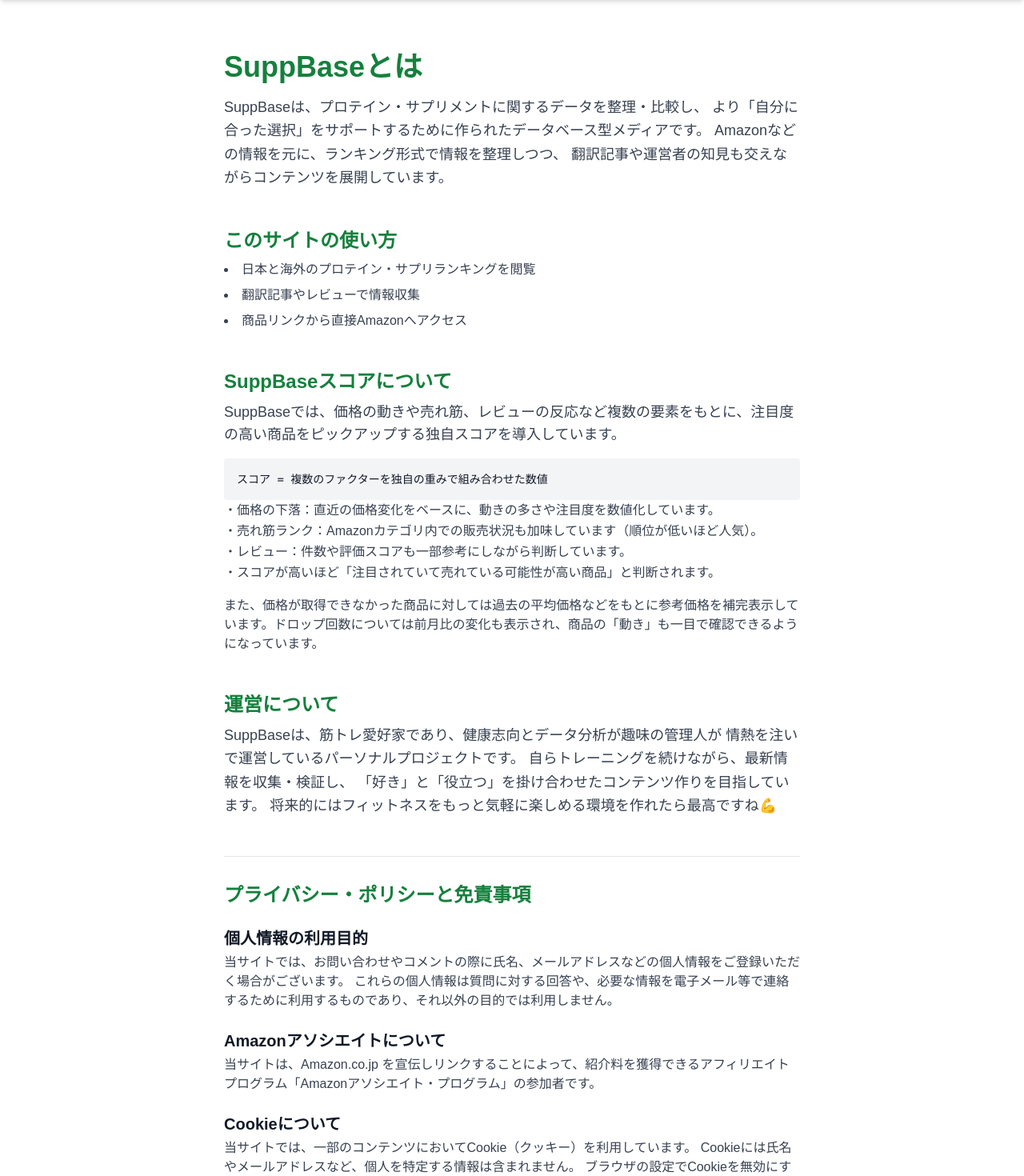
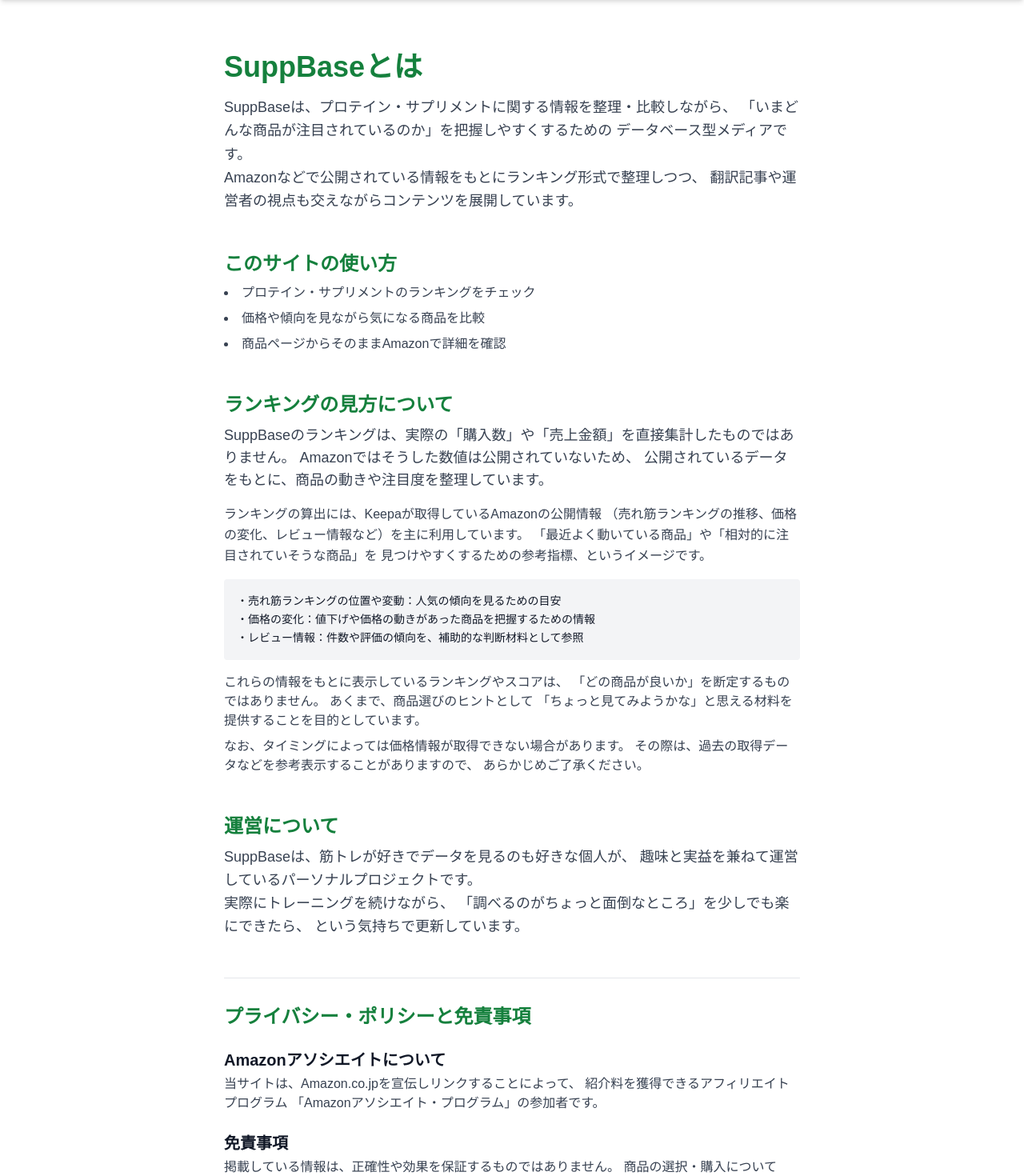
Before and after one commit to creative-center-japan/suppbase, a Next.js app: page /about in a window 1280 px wide. Shown: the part 80-1550 px from the top of the page at 80% size. Built offline with nearby package versions, Linux system fonts and the light colour scheme.

Commit message:
restore ranking api

```diff
--- a/src/app/about/page.tsx
+++ b/src/app/about/page.tsx
@@ -4,77 +4,95 @@
       <section>
         <h1 className="text-4xl font-bold text-green-700 mb-4">SuppBaseとは</h1>
         <p className="text-gray-700 leading-relaxed text-lg">
-          SuppBaseは、プロテイン・サプリメントに関するデータを整理・比較し、
-          より「自分に合った選択」をサポートするために作られたデータベース型メディアです。
-          Amazonなどの情報を元に、ランキング形式で情報を整理しつつ、
-          翻訳記事や運営者の知見も交えながらコンテンツを展開しています。
+          SuppBaseは、プロテイン・サプリメントに関する情報を整理・比較しながら、
+          「いまどんな商品が注目されているのか」を把握しやすくするための
+          データベース型メディアです。
+          <br />
+          Amazonなどで公開されている情報をもとにランキング形式で整理しつつ、
+          翻訳記事や運営者の視点も交えながらコンテンツを展開しています。
         </p>
       </section>
 
       <section>
-        <h2 className="text-2xl font-semibold text-green-700 mb-2">このサイトの使い方</h2>
+        <h2 className="text-2xl font-semibold text-green-700 mb-2">
+          このサイトの使い方
+        </h2>
         <ul className="list-disc list-inside text-gray-700 space-y-2">
-          <li>日本と海外のプロテイン・サプリランキングを閲覧</li>
-          <li>翻訳記事やレビューで情報収集</li>
-          <li>商品リンクから直接Amazonへアクセス</li>
+          <li>プロテイン・サプリメントのランキングをチェック</li>
+          <li>価格や傾向を見ながら気になる商品を比較</li>
+          <li>商品ページからそのままAmazonで詳細を確認</li>
         </ul>
       </section>
 
+      {/* ★ ここから差し替え */}
       <section>
-        <h2 className="text-2xl font-semibold text-green-700 mb-2">SuppBaseスコアについて</h2>
+        <h2 className="text-2xl font-semibold text-green-700 mb-2">
+          ランキングの見方について
+        </h2>
+
         <p className="text-gray-700 mb-4 text-lg">
-          SuppBaseでは、価格の動きや売れ筋、レビューの反応など複数の要素をもとに、注目度の高い商品をピックアップする独自スコアを導入しています。
+          SuppBaseのランキングは、実際の「購入数」や「売上金額」を直接集計したものではありません。
+          Amazonではそうした数値は公開されていないため、
+          公開されているデータをもとに、商品の動きや注目度を整理しています。
         </p>
-        <pre className="bg-gray-100 p-4 rounded text-sm overflow-x-auto">
-スコア = 複数のファクターを独自の重みで組み合わせた数値
-        </pre>
-        <p className="text-gray-700 leading-relaxed">
-          ・価格の下落：直近の価格変化をベースに、動きの多さや注目度を数値化しています。<br />
-          ・売れ筋ランク：Amazonカテゴリ内での販売状況も加味しています（順位が低いほど人気）。<br />
-          ・レビュー：件数や評価スコアも一部参考にしながら判断しています。<br />
-          ・スコアが高いほど「注目されていて売れている可能性が高い商品」と判断されます。
+
+        <p className="text-gray-700 leading-relaxed mb-4">
+          ランキングの算出には、Keepaが取得しているAmazonの公開情報
+          （売れ筋ランキングの推移、価格の変化、レビュー情報など）を主に利用しています。
+          「最近よく動いている商品」や「相対的に注目されていそうな商品」を
+          見つけやすくするための参考指標、というイメージです。
         </p>
+
+        <div className="bg-gray-100 p-4 rounded text-sm leading-relaxed">
+          ・売れ筋ランキングの位置や変動：人気の傾向を見るための目安<br />
+          ・価格の変化：値下げや価格の動きがあった商品を把握するための情報<br />
+          ・レビュー情報：件数や評価の傾向を、補助的な判断材料として参照
+        </div>
+
         <p className="text-gray-700 mt-4">
-          また、価格が取得できなかった商品に対しては過去の平均価格などをもとに参考価格を補完表示しています。ドロップ回数については前月比の変化も表示され、商品の「動き」も一目で確認できるようになっています。
+          これらの情報をもとに表示しているランキングやスコアは、
+          「どの商品が良いか」を断定するものではありません。
+          あくまで、商品選びのヒントとして
+          「ちょっと見てみようかな」と思える材料を提供することを目的としています。
+        </p>
+
+        <p className="text-gray-700 mt-2">
+          なお、タイミングによっては価格情報が取得できない場合があります。
+          その際は、過去の取得データなどを参考表示することがありますので、
+          あらかじめご了承ください。
         </p>
       </section>
+      {/* ★ 差し替えここまで */}
 
       <section>
         <h2 className="text-2xl font-semibold text-green-700 mb-2">運営について</h2>
         <p className="text-gray-700 leading-relaxed text-lg">
-          SuppBaseは、筋トレ愛好家であり、健康志向とデータ分析が趣味の管理人が
-          情熱を注いで運営しているパーソナルプロジェクトです。
-          自らトレーニングを続けながら、最新情報を収集・検証し、
-          「好き」と「役立つ」を掛け合わせたコンテンツ作りを目指しています。
-          将来的にはフィットネスをもっと気軽に楽しめる環境を作れたら最高ですね💪
+          SuppBaseは、筋トレが好きでデータを見るのも好きな個人が、
+          趣味と実益を兼ねて運営しているパーソナルプロジェクトです。
+          <br />
+          実際にトレーニングを続けながら、
+          「調べるのがちょっと面倒なところ」を少しでも楽にできたら、
+          という気持ちで更新しています。
         </p>
       </section>
 
       <section className="mt-10 border-t pt-8">
-        <h2 className="text-2xl font-semibold text-green-700 mb-2">プライバシー・ポリシーと免責事項</h2>
-
-        <h3 className="text-xl font-bold mt-6 mb-1">個人情報の利用目的</h3>
-        <p className="text-gray-700 mb-2">
-          当サイトでは、お問い合わせやコメントの際に氏名、メールアドレスなどの個人情報をご登録いただく場合がございます。
-          これらの個人情報は質問に対する回答や、必要な情報を電子メール等で連絡するために利用するものであり、それ以外の目的では利用しません。
-        </p>
+        <h2 className="text-2xl font-semibold text-green-700 mb-2">
+          プライバシー・ポリシーと免責事項
+        </h2>
 
         <h3 className="text-xl font-bold mt-6 mb-1">Amazonアソシエイトについて</h3>
         <p className="text-gray-700 mb-2">
-          当サイトは、Amazon.co.jp を宣伝しリンクすることによって、紹介料を獲得できるアフィリエイトプログラム「Amazonアソシエイト・プログラム」の参加者です。
-        </p>
-
-        <h3 className="text-xl font-bold mt-6 mb-1">Cookieについて</h3>
-        <p className="text-gray-700 mb-2">
-          当サイトでは、一部のコンテンツにおいてCookie（クッキー）を利用しています。
-          Cookieには氏名やメールアドレスなど、個人を特定する情報は含まれません。
-          ブラウザの設定でCookieを無効にすることも可能です。
+          当サイトは、Amazon.co.jpを宣伝しリンクすることによって、
+          紹介料を獲得できるアフィリエイトプログラム
+          「Amazonアソシエイト・プログラム」の参加者です。
         </p>
 
         <h3 className="text-xl font-bold mt-6 mb-1">免責事項</h3>
         <p className="text-gray-700">
-          当サイトで掲載している情報は、正確性や安全性を保証するものではありません。
-          掲載情報のご利用については、すべてご自身の責任でお願いいたします。
+          掲載している情報は、正確性や効果を保証するものではありません。
+          商品の選択・購入については、
+          ご自身の判断と責任のもとでお願いいたします。
         </p>
       </section>
     </main>
--- a/src/components/RankingSection.tsx
+++ b/src/components/RankingSection.tsx
@@ -10,7 +10,7 @@
   title: string;
   brand: string;
   price: number | null;
-  score: number | null;
+  score?: number | null;
   rating?: number | null;
   reviewCount?: number | null;
   imageUrl: string | null;
@@ -24,12 +24,23 @@
   items: RankingItem[];
   loading?: boolean;
 }) {
+  // ★ 読み込み中表示（文言をやさしく）
   if (loading) {
-    return <p className="text-center text-gray-400 py-8">ランキング読み込み中…</p>;
+    return (
+      <div className="text-center text-gray-500 py-10 space-y-2">
+        <p>ランキングを読み込んでいます。</p>
+        <p className="text-sm">しばらくお待ちください。</p>
+      </div>
+    );
   }
 
+  // ★ データなし
   if (!items.length) {
-    return <p className="text-center text-gray-400 py-8">データがありません</p>;
+    return (
+      <p className="text-center text-gray-400 py-8">
+        表示できるデータがありません。
+      </p>
+    );
   }
 
   return (
@@ -48,6 +59,7 @@
                 : 'border-gray-200'
             }`}
         >
+          {/* 左：画像 */}
           <Image
             src={item.imageUrl || '/no-image.png'}
             alt={item.title}
@@ -57,7 +69,7 @@
             unoptimized
           />
 
-          {/* 左：情報 */}
+          {/* 中央：情報 */}
           <div className="flex-1 flex flex-col justify-between">
             <div>
               <h3 className="text-lg font-semibold">
@@ -68,24 +80,28 @@
 
               <div className="flex items-center gap-3 mt-2">
                 <span className="text-xl font-bold">
-                  {item.price != null ? `¥${item.price.toLocaleString()}` : '―'}
+                  {item.price != null
+                    ? `¥${item.price.toLocaleString()}`
+                    : '―'}
                 </span>
 
+                {item.score != null && (
                   <span
                     className={`px-2 py-0.5 rounded-full text-sm font-semibold
                       ${
-                      (item.score ?? 0) >= 80
+                        item.score >= 80
                           ? 'bg-green-100 text-green-700'
-                        : (item.score ?? 0) >= 65
+                          : item.score >= 65
                           ? 'bg-yellow-100 text-yellow-700'
                           : 'bg-gray-100 text-gray-600'
                       }`}
                   >
-                  スコア {item.score ?? '―'}
+                    スコア {item.score}
                   </span>
+                )}
               </div>
 
-              {/* ★ レビュー表示（常に枠を出す） */}
+              {/* レビュー表示 */}
               <div className="flex items-center gap-1 text-sm mt-1 min-h-[20px]">
                 {item.rating != null ? (
                   <>
@@ -105,7 +121,7 @@
             </div>
           </div>
 
-          {/* 右：CTA（位置固定） */}
+          {/* 右：CTA */}
           <div className="flex items-end">
             <a
               href={item.affiliateUrl}
```
Lines whose indentation alone changed are shown as unchanged.
